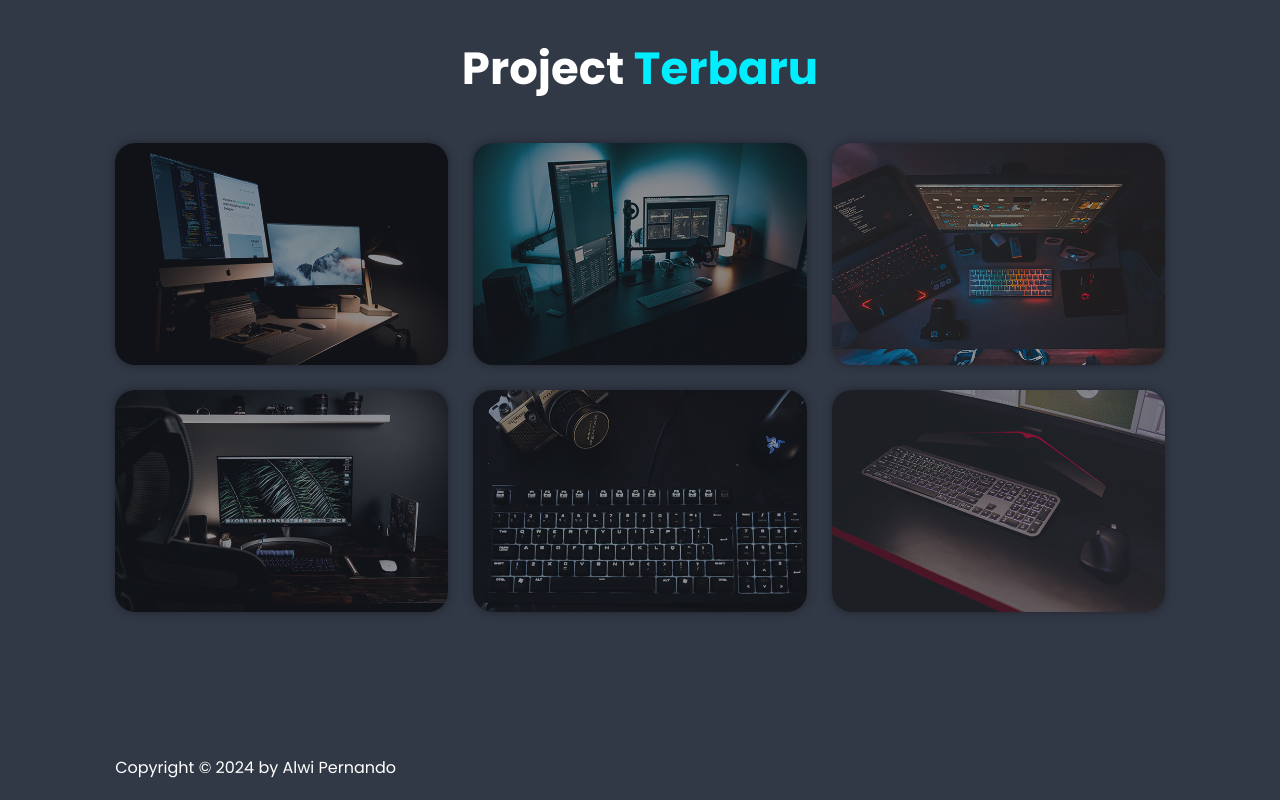
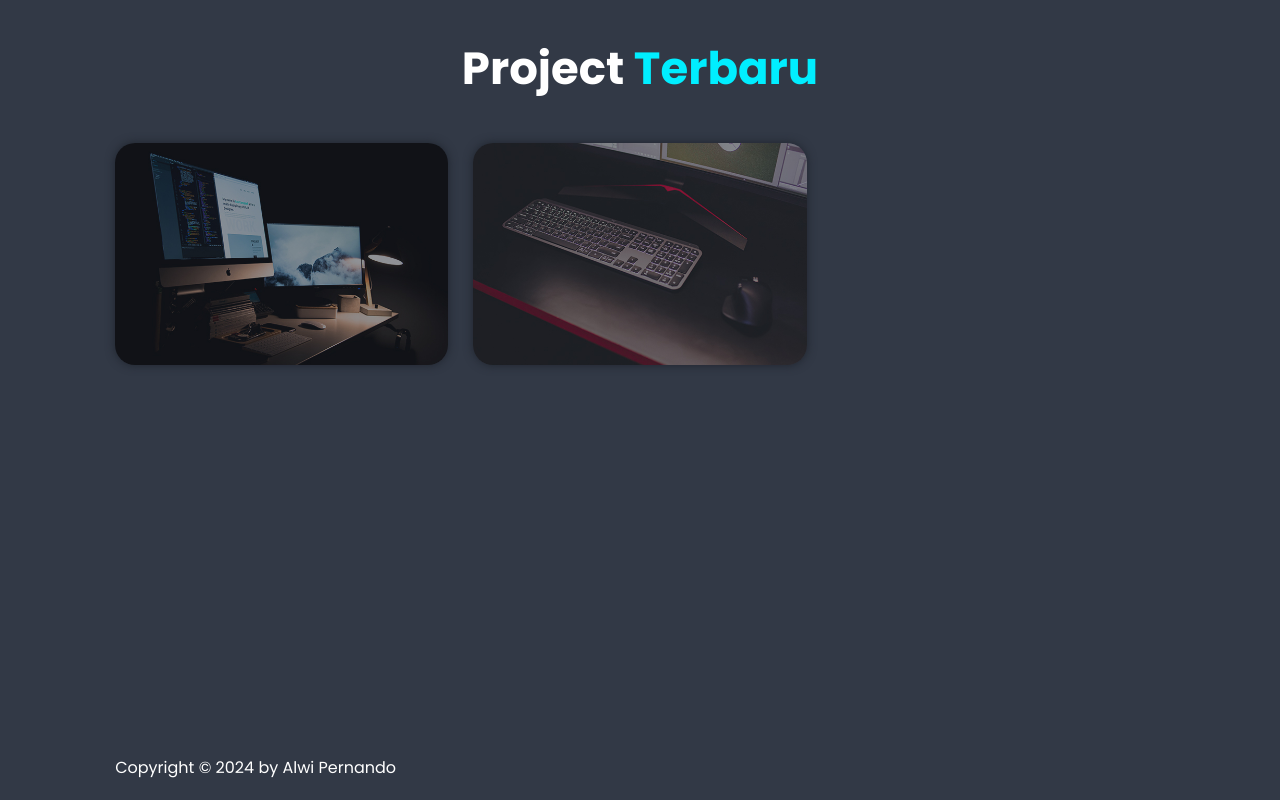
Before and after one commit to alwipernando/portfolio, a plain HTML site: page index.html in a window 1280 px wide. Shown: the part 2465-3265 px from the top of the page. Drawn offline with nearby package versions, Linux system fonts and the light colour scheme.

Commit message:
Update index.html

```diff
--- a/index.html
+++ b/index.html
@@ -100,54 +100,18 @@
             <div class="portfolio-box">
                 <img src="img/1.jpg" alt="">
                 <div class="portfolio-layer">
-                    <h4>Pendaftaran</h4>
+                    <h4>Pendaftaran CI 4</h4>
                     <p>Aplikasi pendaftaran siswa baru, dengan fasilitas dashboard admin, terintegrasi dengan email AI gemini</p>
                     <a href="https://github.com/alwipernando/Pendaftaran-SMK-TTN"><i class='bx bx-link-external'></i></a>
                 </div>
             </div>
 
             <div class="portfolio-box">
-                <img src="img/2.jpg" alt="">
-                <div class="portfolio-layer">
-                    <h4>Web Design</h4>
-                    <p>Lorem, ipsum dolor sit amet consectetur adipisicing elit. Mollitia, cupiditate?</p>
-                    <a href="#"><i class='bx bx-link-external'></i></a>
-                </div>
-            </div>
-
-            <div class="portfolio-box">
-                <img src="img/3.jpg" alt="">
-                <div class="portfolio-layer">
-                    <h4>Web Design</h4>
-                    <p>Lorem, ipsum dolor sit amet consectetur adipisicing elit. Mollitia, cupiditate?</p>
-                    <a href="#"><i class='bx bx-link-external'></i></a>
-                </div>
-            </div>
-
-            <div class="portfolio-box">
-                <img src="img/4.jpg" alt="">
-                <div class="portfolio-layer">
-                    <h4>Web Design</h4>
-                    <p>Lorem, ipsum dolor sit amet consectetur adipisicing elit. Mollitia, cupiditate?</p>
-                    <a href="#"><i class='bx bx-link-external'></i></a>
-                </div>
-            </div>
-
-            <div class="portfolio-box">
-                <img src="img/5.jpg" alt="">
-                <div class="portfolio-layer">
-                    <h4>Web Design</h4>
-                    <p>Lorem, ipsum dolor sit amet consectetur adipisicing elit. Mollitia, cupiditate?</p>
-                    <a href="#"><i class='bx bx-link-external'></i></a>
-                </div>
-            </div>
-
-            <div class="portfolio-box">
                 <img src="img/6.jpg" alt="">
                 <div class="portfolio-layer">
-                    <h4>Web Design</h4>
-                    <p>Lorem, ipsum dolor sit amet consectetur adipisicing elit. Mollitia, cupiditate?</p>
-                    <a href="#"><i class='bx bx-link-external'></i></a>
+                    <h4>Data Siswa</h4>
+                    <p>Aplikasi pengelolaan data siswa menggunakan laravel 8</p>
+                    <a href="https://github.com/alwipernando/pengelolaan-data-siswa"><i class='bx bx-link-external'></i></a>
                 </div>
             </div>
         </div>
```
